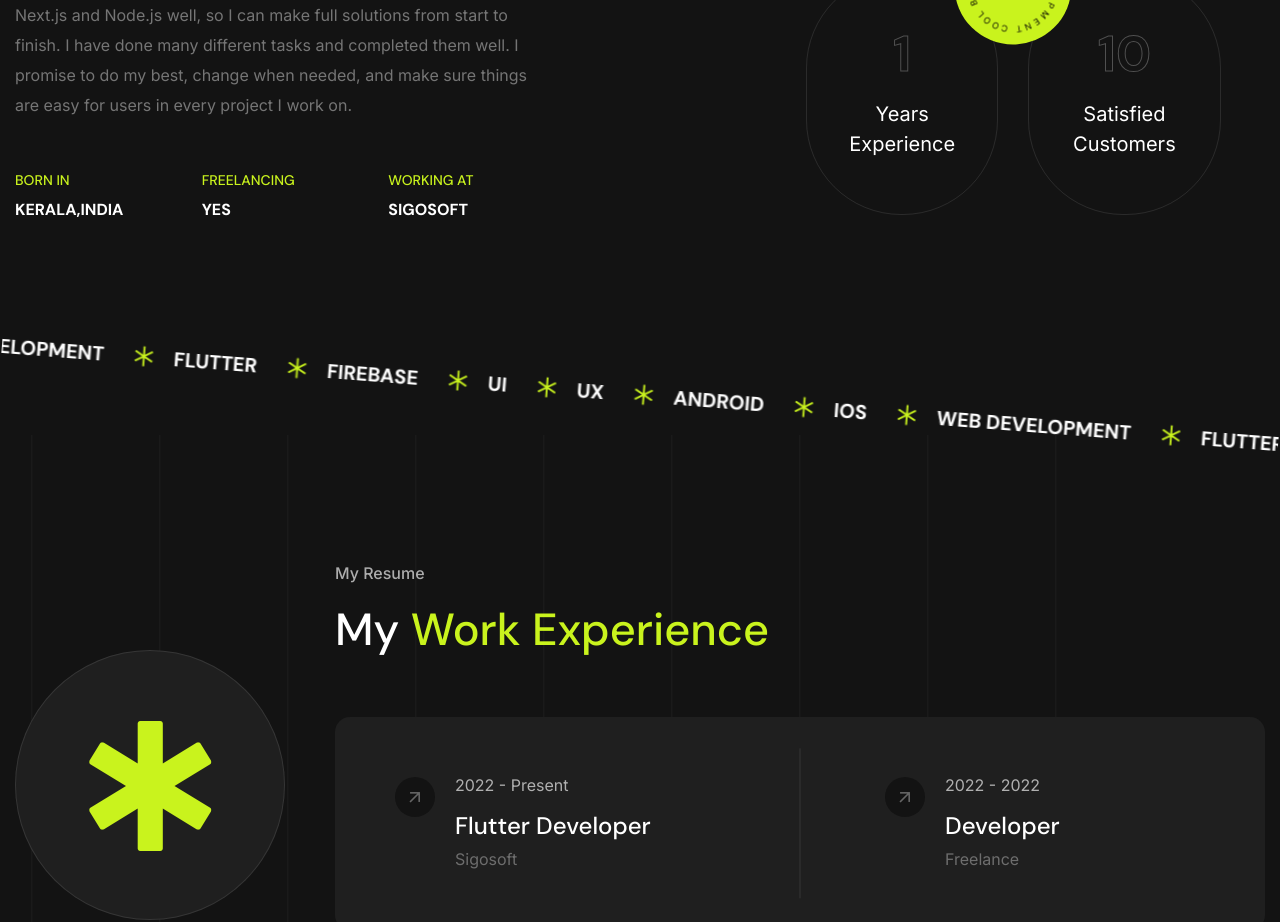
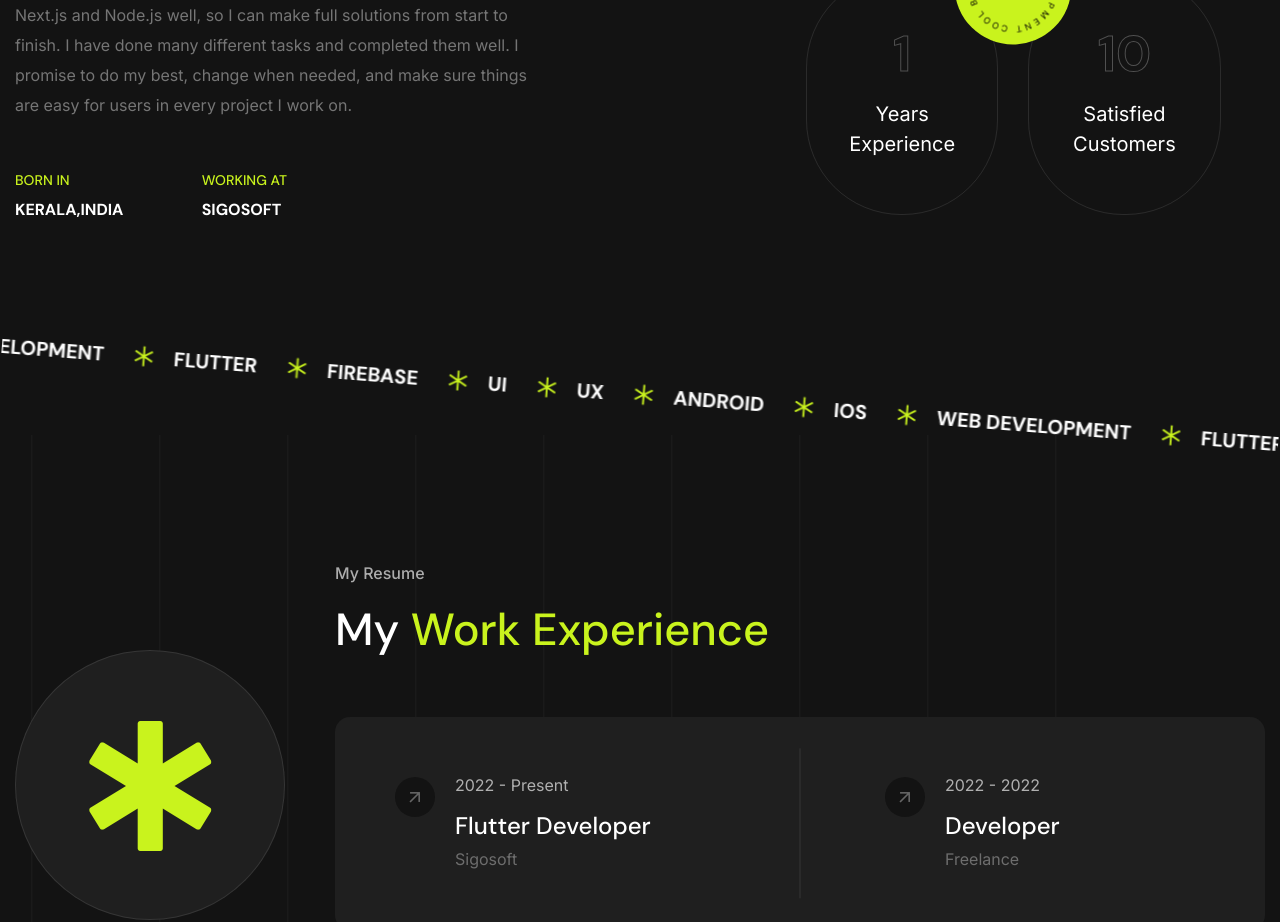
Before and after one commit to bijith-git/bijith-portfolio, a Next.js app: page / in a window 1280 px wide. Shown: the part 1300-2222 px from the top of the page. Built offline with nearby package versions, Linux system fonts and the light colour scheme.

Commit message:
changes in about page

```diff
--- a/components/About.js
+++ b/components/About.js
@@ -127,12 +127,12 @@ export const About2 = () => {
                     <b>Kerala,India</b>
                   </div>
                 </div>
-                <div className="col-xl-3 col-sm-4 col-6">
+                {/* <div className="col-xl-3 col-sm-4 col-6">
                   <div className="about-info-item wow fadeInUp delay-0-3s">
                     <small>Freelancing</small>
                     <b>Yes</b>
                   </div>
-                </div>
+                </div> */}
                 <div className="col-xl-3 col-sm-4 col-6">
                   <div className="about-info-item wow fadeInUp delay-0-4s">
                     <small>Working at</small>
```
